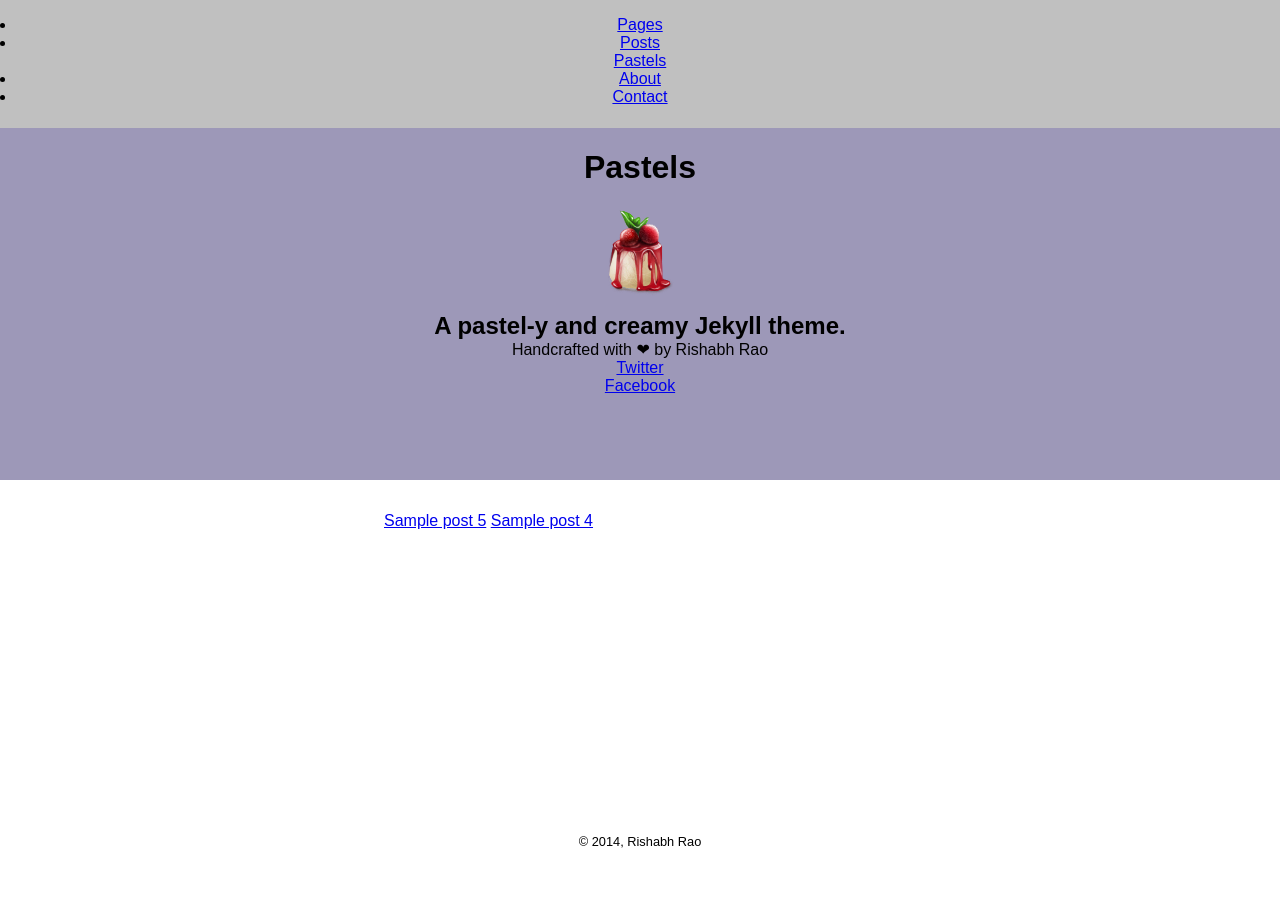
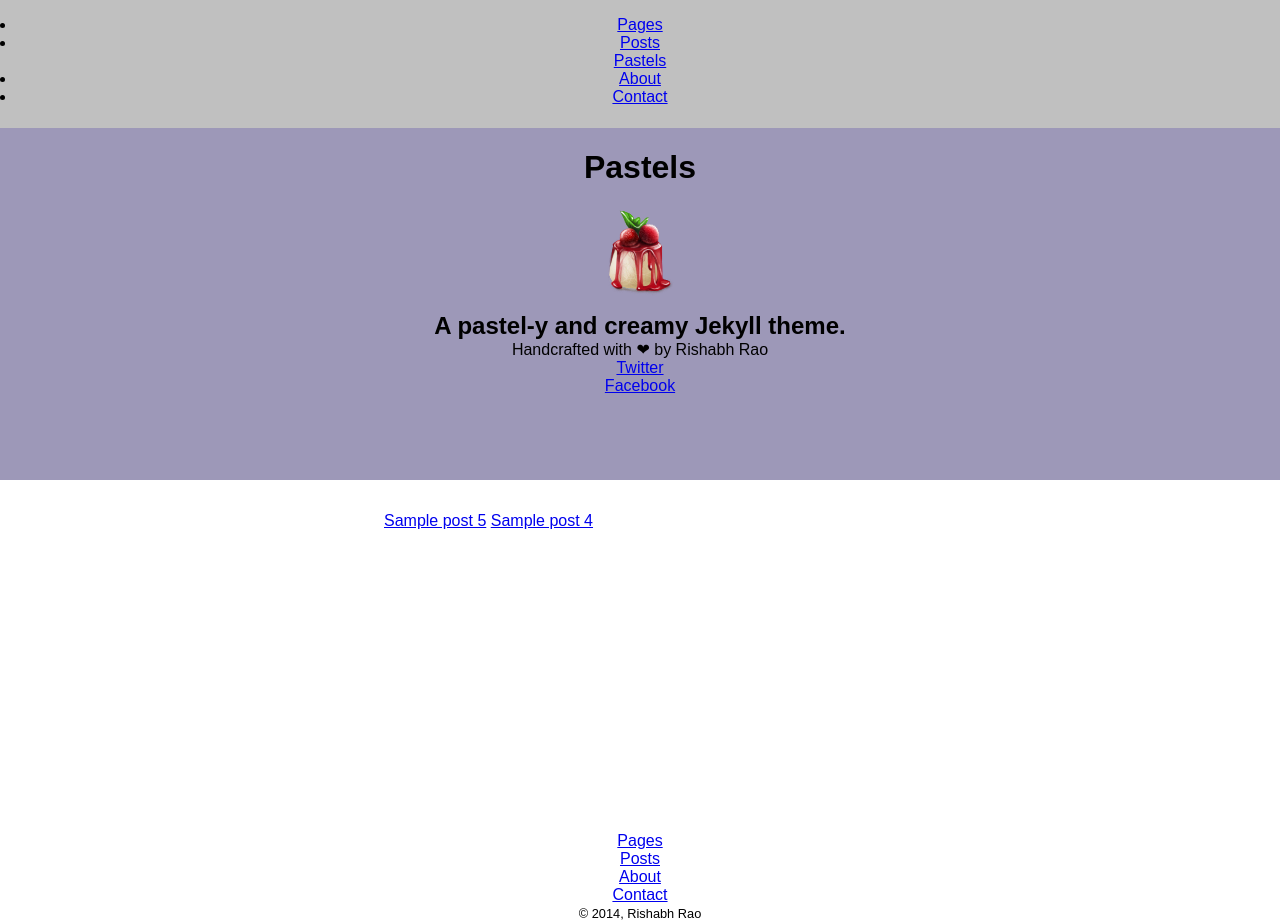
Before and after one commit to rishabh-ink/pastels, a Jekyll site: the page built from index.html, in a window 1280 px wide and 922 px high. Built offline with Jekyll 4.4.1, drawn with Linux system fonts in a browser that asks for light colours; Markdown is read by kramdown in place of the engine named in the settings.

Commit message:
Added footer menu.

```diff
--- a/_includes/footer.html
+++ b/_includes/footer.html
@@ -1,4 +1,11 @@
 <footer class="footer">
+
+  <ul class="menu  menu--left">
+    <li class="menu__item  menu__item--pages"><a href="/pages.html">Pages</a></li>
+    <li class="menu__item  menu__item--posts"><a href="/posts.html">Posts</a></li>
+    <li class="menu__item  menu__item--about"><a href="/about.html">About</a></li>
+    <li class="menu__item  menu__item--contact"><a href="/contact.html">Contact</a></li>
+  </ul>
 
   <small>&copy; 2014, {{ site.author }}</small>
 
```
